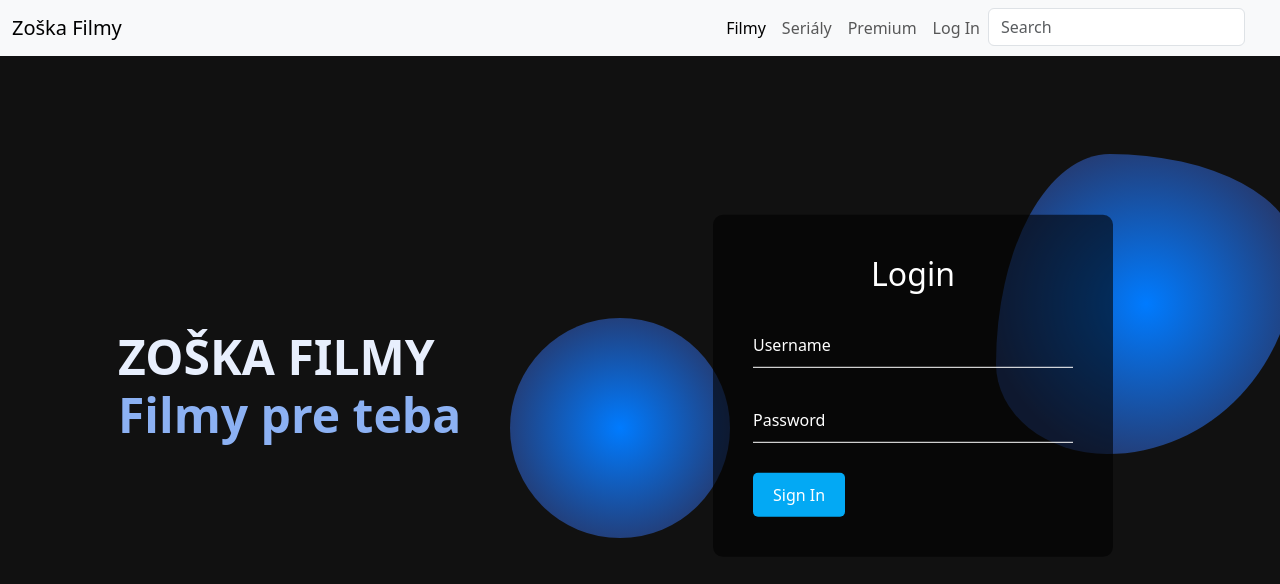
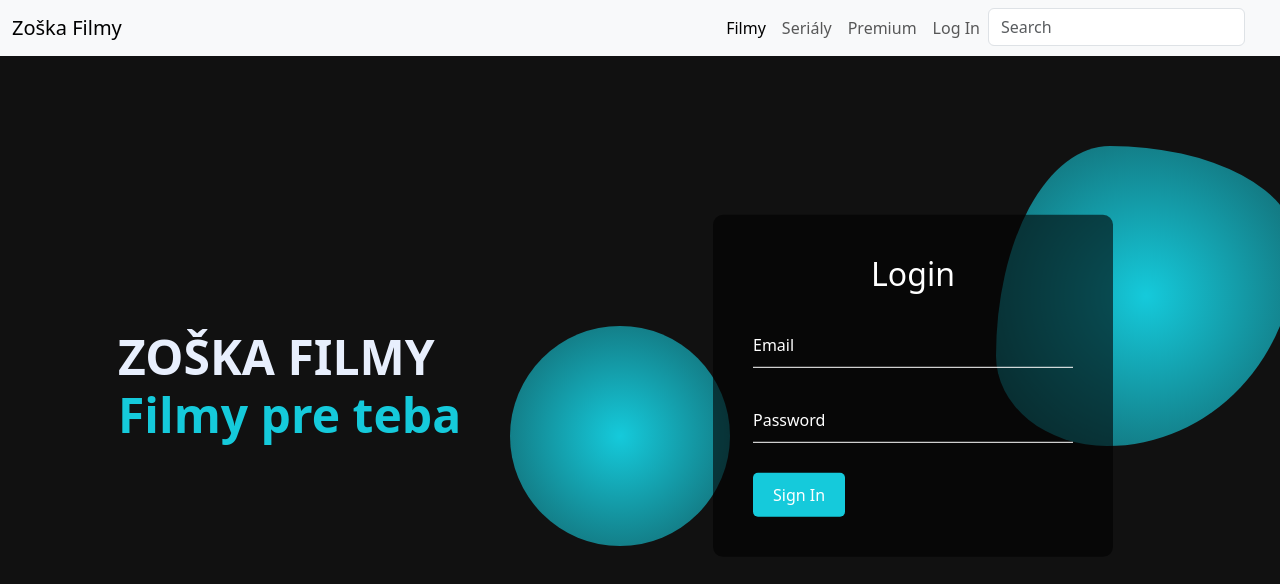
Before and after one commit to Joesmejko/Zoska-Filmy, a plain HTML site: page login.html in a window 1280 px wide. Drawn offline with nearby package versions, Linux system fonts and the light colour scheme.

Commit message:
Added links

```diff
--- a/Styles/login.css
+++ b/Styles/login.css
@@ -13,10 +13,6 @@ body {
   padding-top: 10%;
 }
 
-.place {
-  height: 1em;
-}
-
 .pozadie {
   height: 50em;
   overflow: hidden;
@@ -27,7 +23,7 @@ body {
   width: 220px;
   top: -60px;
   left: -130px;
-  background: radial-gradient(#007bff, hsl(222, 53%, 30%) 75%);
+  background: radial-gradient(var(--blue), #15cbdb70 98%);
   overflow: hidden;
 }
 
@@ -37,7 +33,7 @@ body {
   right: -110px;
   width: 300px;
   height: 300px;
-  background: radial-gradient(#007bff, hsl(222, 53%, 30%) 75%);
+  background: radial-gradient(var(--blue), #15cbdb70 98%);
   overflow: hidden;
 }
 
@@ -98,7 +94,7 @@ body {
 .box .inputBox input:not([value=""])~label {
   top: -1.125rem;
   left: 0;
-  color: #03a9f4;
+  color: var(--blue);
   font-size: 0.75rem;
 }
 
@@ -106,7 +102,7 @@ body {
   border: none;
   outline: none;
   color: #fff;
-  background-color: #03a9f4;
+  background-color: var(--blue);
   padding: 0.625rem 1.25rem;
   cursor: pointer;
   border-radius: 0.312rem;
@@ -114,5 +110,5 @@ body {
 }
 
 .box input[type="submit"]:hover {
-  background-color: #1cb1f5;
+  background-color: var(--blue);
 }
--- a/login.html
+++ b/login.html
@@ -10,7 +10,7 @@
   <body>
     <nav class="navbar navbar-expand-lg bg-body-tertiary">
         <div class="container-fluid">
-        <a class="navbar-brand" href="#">Zoška Filmy</a>
+        <a class="navbar-brand" href="index.html">Zoška Filmy</a>
         <button class="navbar-toggler" type="button" data-bs-toggle="collapse" data-bs-target="#navbarNav" aria-controls="navbarNav" aria-expanded="false" aria-label="Toggle navigation">
             <span class="navbar-toggler-icon"></span>
         </button>
@@ -48,7 +48,7 @@
         <div class="col-lg-6 mb-5 mb-lg-0" style="z-index: 10">
           <h1 class="my-5 display-5 fw-bold ls-tight" style="color: hsl(218, 81%, 95%)">
             ZOŠKA FILMY<br />
-            <span style="color: hsl(218, 81%, 75%)">Filmy pre teba</span>
+            <span style="color: var(--blue)">Filmy pre teba</span>
           </h1>
         </div>
 
@@ -61,7 +61,7 @@
             <form>
               <div class="inputBox">
                 <input type="email" name="email" required onkeyup="this.setAttribute('value', this.value);" value="">
-                <label>Username</label>
+                <label>Email</label>
               </div>
               <div class="inputBox">
                 <input type="password" name="password" required value=""
@@ -73,7 +73,6 @@
               <input type="submit" name="sign-in" value="Sign In">
             </form>
           </div>
-          <div class="place"></div>
 
         </div>
       </div>
```
Also changed, not shown: index.html (+2 -2 lines).
